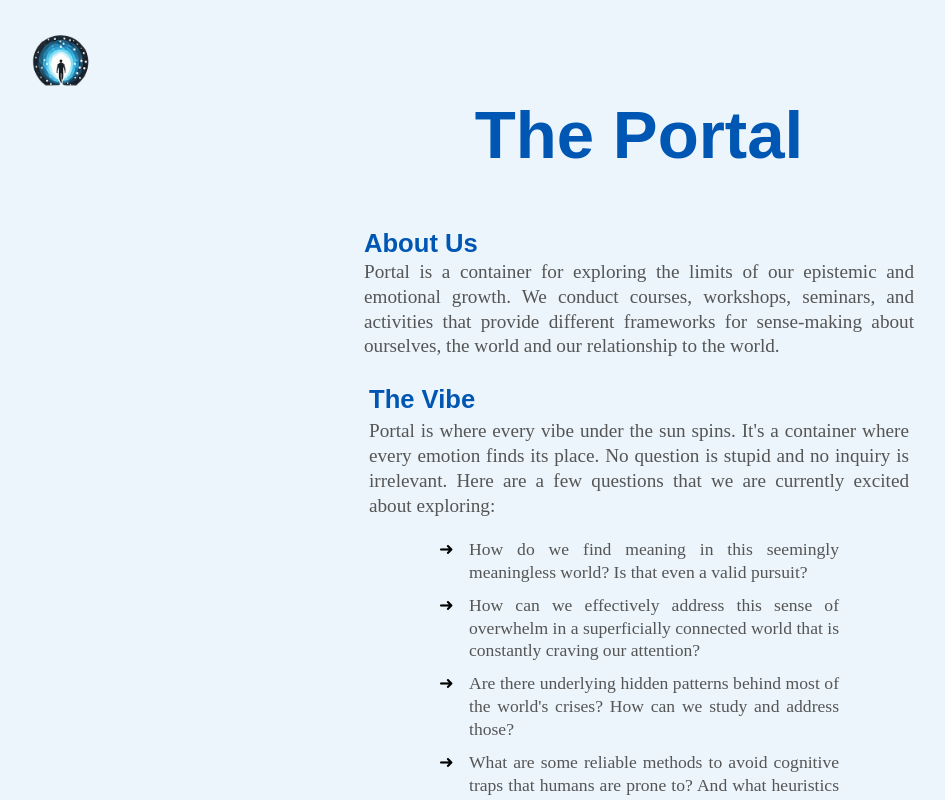
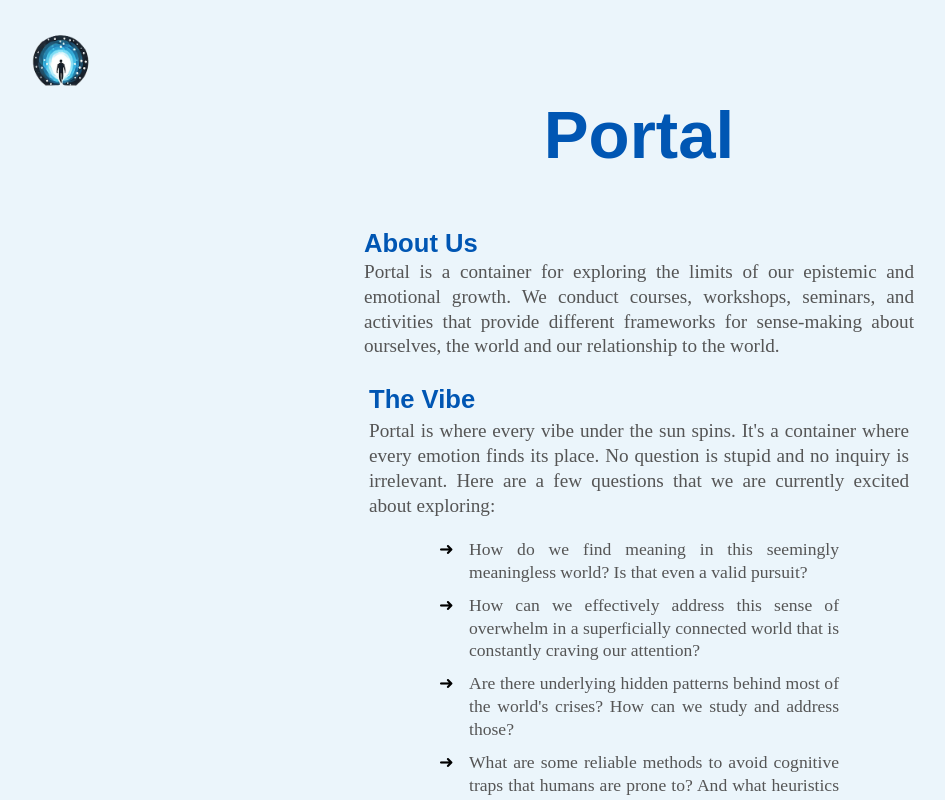
Before and after one commit to rdbcasillas/InsightGateway, a Vue app: page / in a window 1280 px wide. Shown: the top 800 px of the page, without its empty margins (1-946 px from the left). Built offline with nearby package versions, Linux system fonts and the light colour scheme.

Commit message:
updated welcome page title

```diff
--- a/src/components/WelcomePage.vue
+++ b/src/components/WelcomePage.vue
@@ -2,7 +2,7 @@
   <div class="container">
     <div class="row title">
       <div class="col-12 text-center mb-4">
-        <h1><span class="name">The Portal</span></h1>
+        <h1><span class="name">Portal</span></h1>
       </div>
     </div>
 
```
